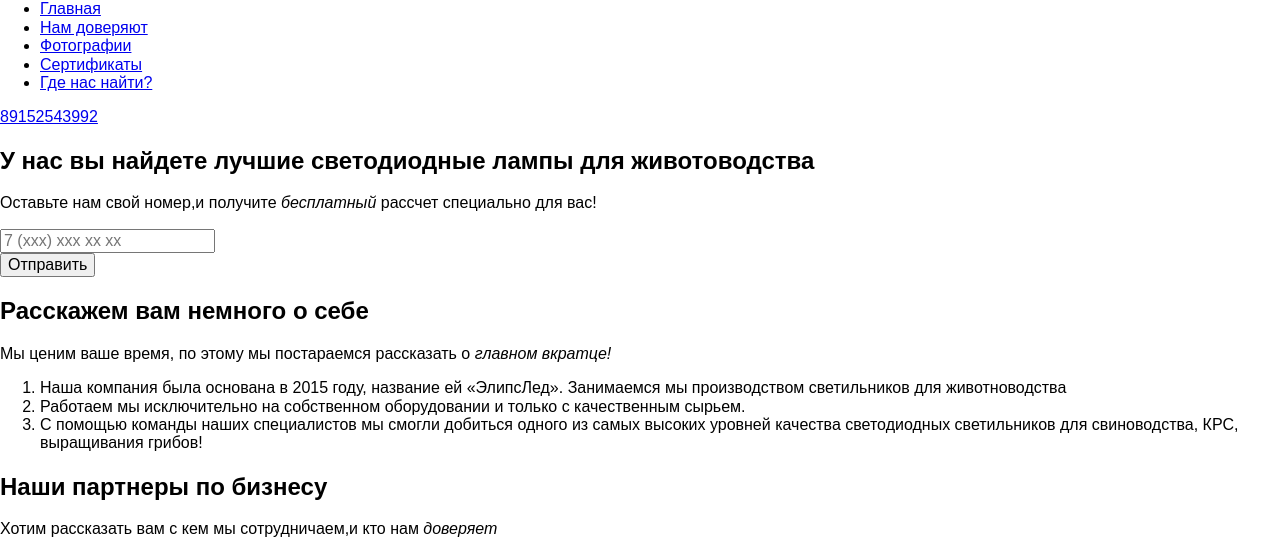
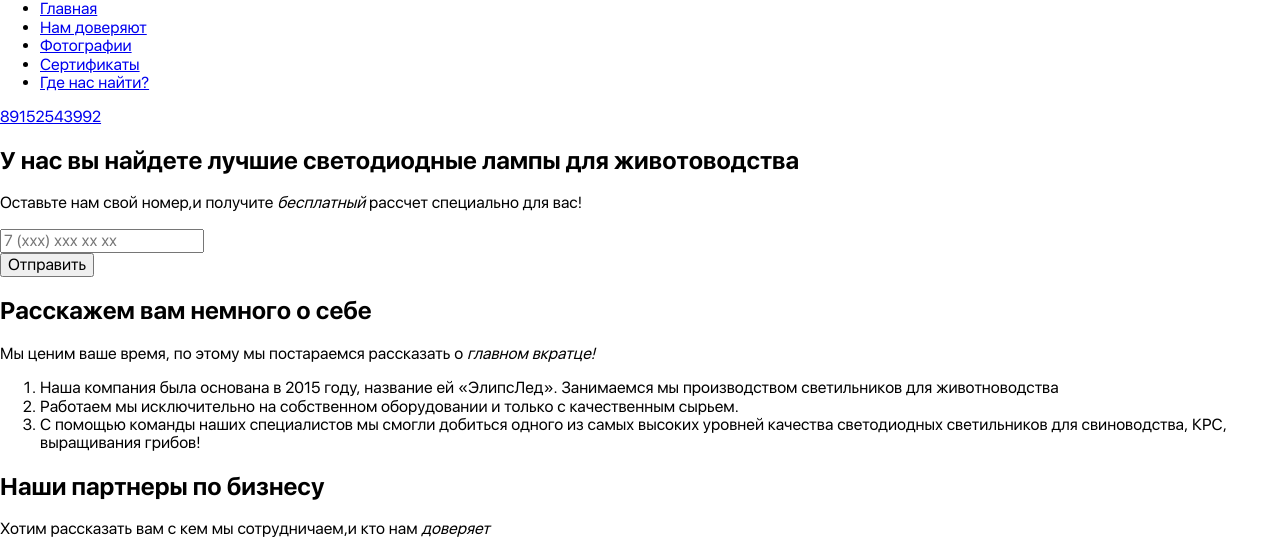
Before and after one commit to tarasovnm/lamp, a website: page #src/index.html in a window 1280 px wide. Shown: the part 34-582 px from the top of the page. Drawn offline with nearby package versions, Linux system fonts and the light colour scheme; files that its build step writes are made by us from their sources.

Commit message:
Added SFUIDisplay font

```diff
--- a/#src/scss/_fonts.scss
+++ b/#src/scss/_fonts.scss
@@ -1,9 +1,4 @@
 @import "_mixins/font-face";
 
-/* примеры подключения шрифтов
-@include font-face("Kaushan Script", "../fonts/KaushanScript-Regular/KaushanScript-Regular");
-@include font-face("Montserrat", "../fonts/Montserrat-Regular/Montserrat-Regular");
-@include font-face("Montserrat", "../fonts/Montserrat-Bold/Montserrat-Bold", bold);
-@include font-face("Roboto", "../fonts/Roboto-Regular/Roboto-Regular");
-@include font-face("Roboto", "../fonts/Roboto-LightItalic/Roboto-LightItalic", 300, italic);
-*/
+@include font("SFUIDisplay", "SFUIDisplay-Regular");
+@include font("SFUIDisplay", "SFUIDisplay-Bold", bold);
--- a/#src/scss/_vars.scss
+++ b/#src/scss/_vars.scss
@@ -1 +1,8 @@
-$default-font: sans-serif;
+$default-font: "SFUIDisplay", sans-serif;
+
+// font colors
+
+$light-text: #616161;
+$dark-text: #141419;
+
+$accent-color: #fb973b;
```
Also changed, not shown: #src/fonts/SFUIDisplay-Bold.woff (added), #src/fonts/SFUIDisplay-Bold.woff2 (added), #src/fonts/SFUIDisplay-Regular.woff (added), #src/fonts/SFUIDisplay-Regular.woff2 (added).
